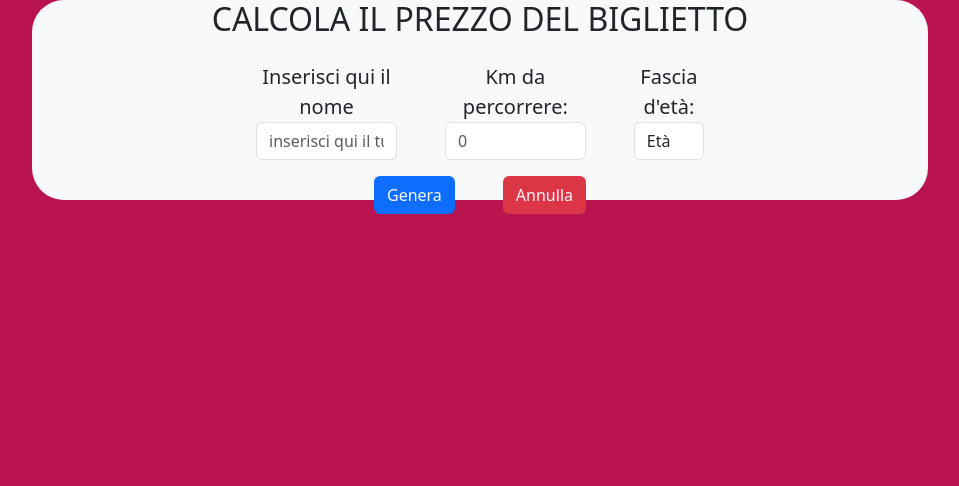
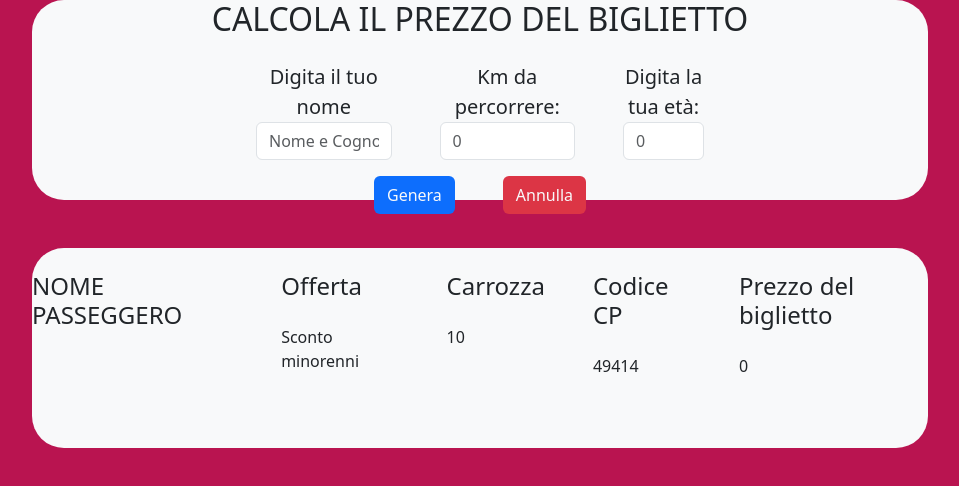
Before and after one commit to DavideTarantino/js-biglietto-treno-form, a plain HTML site: page index.html in a window 1280 px wide. Both pictures are taken after a click on the button "Genera". Shown: the whole page, without its empty margins (160-1119 px from the left). Drawn offline with nearby package versions, Linux system fonts and the light colour scheme.

Commit message:
correzione e fine esercizio

```diff
--- a/home.js
+++ b/home.js
@@ -1,16 +1,27 @@
 // Variabili
-let
-chilometri = document.getElementById ("km"),
-eta = document.getElementById ("fasciaeta")
 
-//Costanti
-const prezzoalkm = 0.21;
-const scontominorenni = 20
-const scontoover = 40
+let km = document.getElementById ("chilometri");
+let eta = document.getElementById ("eta");
+let x = Math.floor((Math.random() * 10) + 1);
+let y = Math.floor((Math.random() * 92994) + 1);
+let nomeoutput = document.getElementById("nome");
 
-let km, fasciaeta;
+function genera() {
+    document.getElementById("outputnome").innerHTML = nomeoutput.value
 
-let bottonegenera = document.getElementById
-("genera");
+    if(eta.value < 18){
+        document.getElementById("output-offerta").innerHTML = "Sconto minorenni"
+        document.getElementById("output-prezzo").innerHTML = [((km.value * 0.21)*80)/100]
+    }
+    else if(eta.value >= 65){
+        document.getElementById("output-offerta").innerHTML = "Sconto per gli over 65"
+        document.getElementById("output-prezzo").innerHTML = [((km.value * 0.21)*60)/100]
+    }
+    else{
+        document.getElementById("output-offerta").innerHTML = "Biglietto standard"
+        document.getElementById("output-prezzo").innerHTML = (km.value * 0.21)
+    }
 
-let bottoneannulla = document.getElementById("annulla");
+    document.getElementById("output-carrozza").innerHTML = x;
+    document.getElementById("output-cp").innerHTML = y;
+}
--- a/index.html
+++ b/index.html
@@ -21,29 +21,47 @@
 
         <div class="d-flex col-6 text-center gap-5 ">
             <div>
-                <label for="nome" class="fs-5">Inserisci qui il nome</label>
-                <input class="form-control" type="text" name="nome" id="nome" placeholder="inserisci qui il tuo nome" required>
+                <label for="nome" class="fs-5">Digita il tuo nome</label>
+                <input class="form-control" type="text" name="nome" id="nome" placeholder="Nome e Cognome" required>
             </div>
             <div>
                 <label for="chilometri" class="fs-5">Km da percorrere:</label>
                 <input class="form-control" type="number" name="chilometri" id="chilometri" placeholder="0" min="1" required>
             </div>
             <div>
-                <label for="eta" class="fs-5">Fascia d'età:</label>
-
-                <select class="form-control" aria-label="Default select example" id="eta">
-                    <option value="default" selected disabled>Età</option>
-                    <option value="maggiorenne">Maggiorenne</option>
-                    <option value="minorenne">Minorenne</option>
-                    <option value="over-65">Over 65</option>
-                </select>
+                <label for="eta" class="fs-5">Digita la tua età:</label>
+                <input type="number" class="form-control"  id="eta" min="1" max="110" placeholder="0" required>
             </div>
         </div>
         <div class="d-flex flex-row gap-5 mt-3">
-            <button id="genera" class="btn bg-primary text-light">Genera</button>
-            <button id="annulla" class="btn bg-danger text-light">Annulla</button>
-        </div>
+            <button onclick="genera()" class="btn bg-primary text-light">Genera</button>
+            <button onclick="annulla()" class="btn bg-danger text-light">Annulla</button>
         </div>
     </main>
+    <footer class="mt-5 d-flex flex-column align-items-center bg-light rounded-5" style="height: 25vh; width: 70vw; margin: 0 auto;">
+        <div class="justify-content-center d-flex gap-5 mt-4">
+            <div>
+                <h4>NOME PASSEGGERO</h4>
+                <p class="mt-4" id="outputnome"></p>
+            </div>
+            <div>
+                <h4>Offerta</h4>
+                <p class="mt-4" id="output-offerta"></p>
+            </div>
+            <div>
+                <h4>Carrozza</h4>
+                <p class="mt-4" id="output-carrozza"></p>
+            </div>
+            <div>
+                <h4>Codice CP</h4>
+                <p class="mt-4" id="output-cp"></p>
+            </div>
+            <div>
+                <h4>Prezzo del biglietto</h4>
+                <p class="mt-4" id="output-prezzo"></p>
+            </div>
+        </div>
+    </footer>
+    <script src="./home.js"></script>
 </body>
 </html>
```
